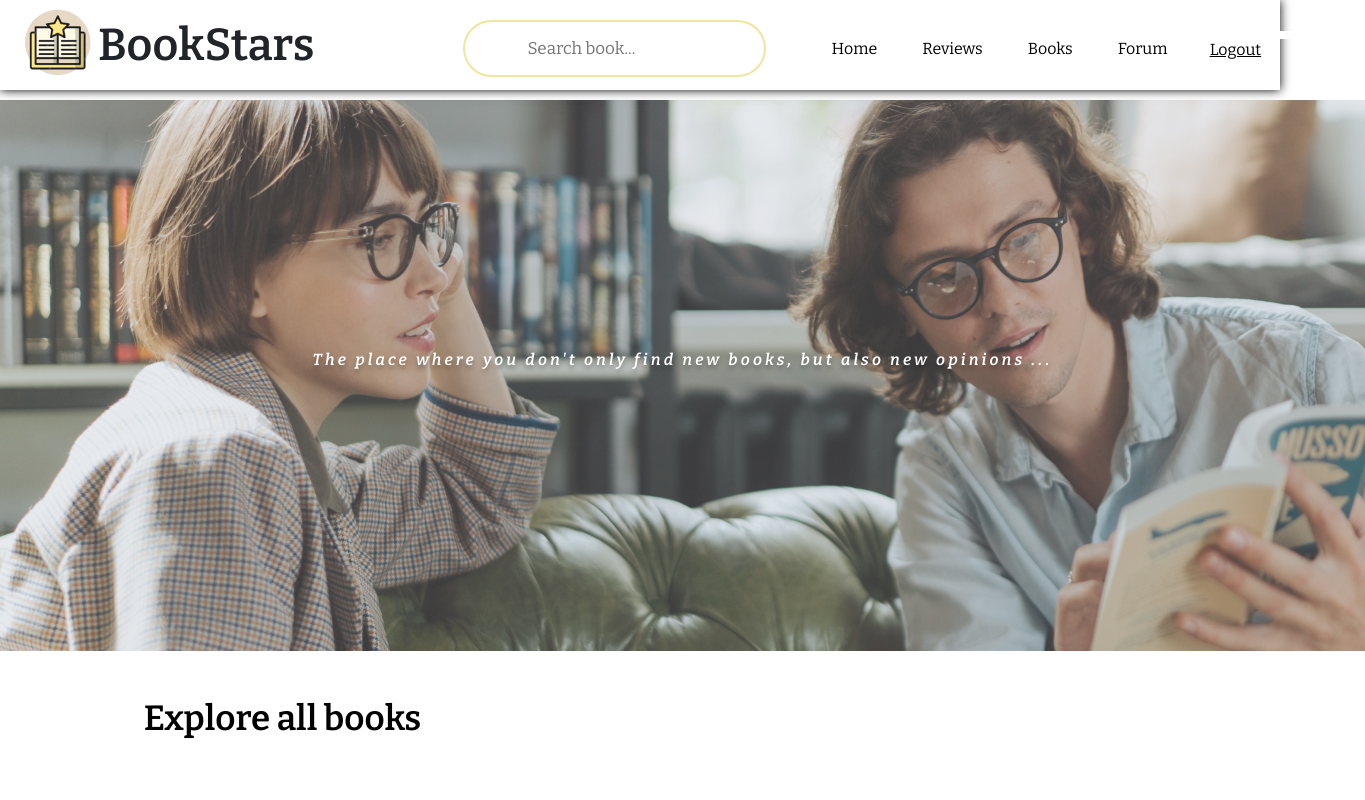
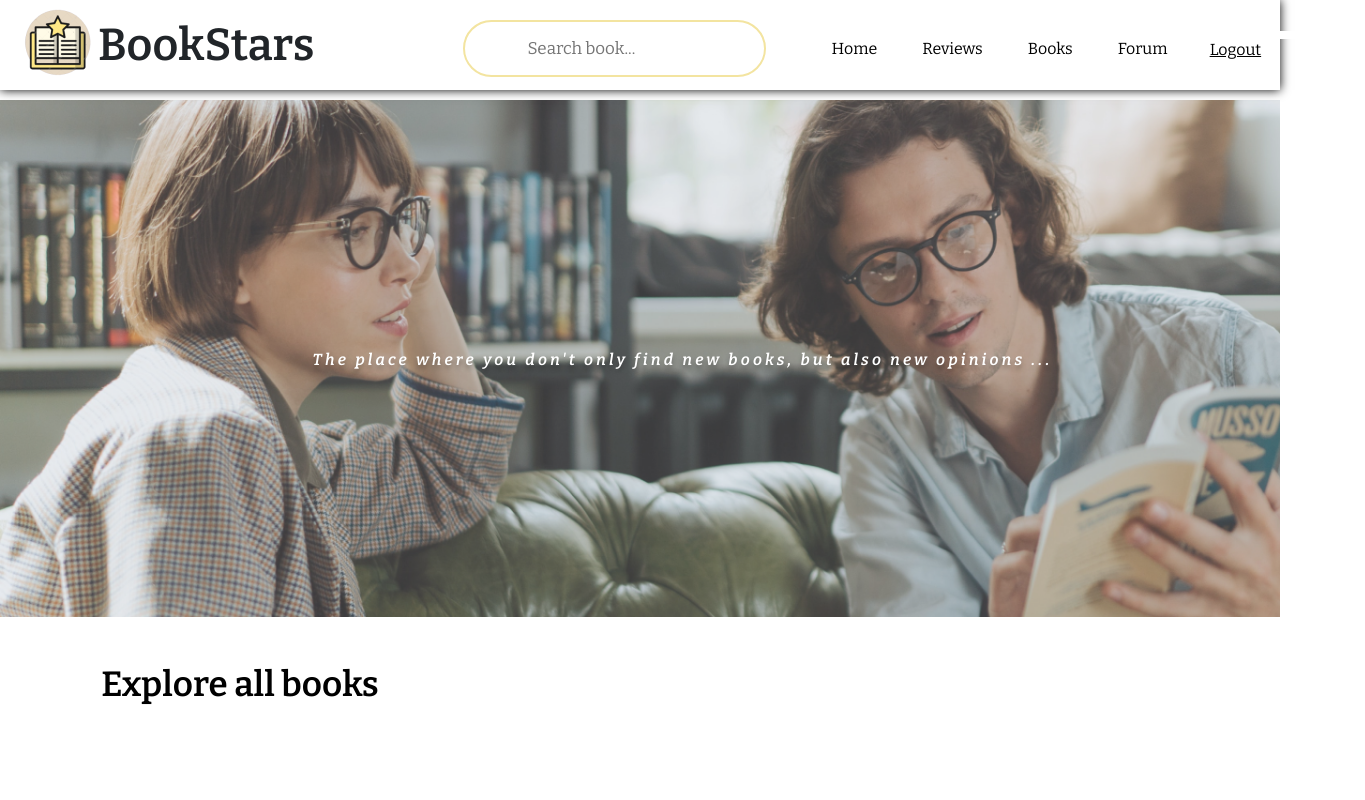
Before and after one commit to AlexandruRusmir/BookStars, a Svelte app: page / in a window 1280 px wide. Shown: the top 800 px of the page, 1365 px wide, since content can reach past the window. Built offline with nearby package versions, Linux system fonts and the light colour scheme.

Commit message:
Update Home.svelte

```diff
--- a/src/Components/Home.svelte
+++ b/src/Components/Home.svelte
@@ -136,7 +136,7 @@
     font-size: 35px;
     margin-left: -800px;
   }
-
+/*
   .title-reviews {
     font-family: var(--font-family-bitter);
     color: black;
@@ -144,7 +144,7 @@
     font-size: 35px;
     margin-left: -900px;
     margin-left: -800px;
-  }
+  } */
   .home-page {
     align-items: center;
     background-color: var(--white);
@@ -154,9 +154,11 @@
     /* gap: 101px; */
     height: 2400px;
     overflow: hidden;
-    width: 1365px;
+    width: 100%;
+    height: 100%;
   }
   .pexels-bg {
+    width: 100%;
     margin-bottom: 50px;
   }
 
@@ -200,12 +202,12 @@
     width: 290px;
   }
 
-  .explore-all-books {
+  /* .explore-all-books {
     height: 36px;
     margin-left: 530px;
-    /* margin-top: 650px; */
+    margin-top: 650px;
     width: 320px;
-  }
+  } */
 
   .left-4 {
     height: 71px;
@@ -345,12 +347,12 @@
     width: 400px;
   }
 
-  .rating {
+  /* .rating {
     height: 28px;
     margin-left: 43px;
     margin-top: -1197px;
     width: 166px;
-  }
+  } */
   .overlap-group3 {
     align-items: flex-start;
     background-color: var(--concrete);
@@ -400,7 +402,7 @@
     width: 196px;
   }
 
-  .group-8476 {
+  /* .group-8476 {
     align-items: flex-start;
     display: flex;
     height: 382px;
@@ -417,7 +419,7 @@
     margin-top: -1270px;
     object-fit: cover;
     width: 120px;
-  }
+  } */
 
   .you-are-the-dead {
     font-family: Poppins;
```
